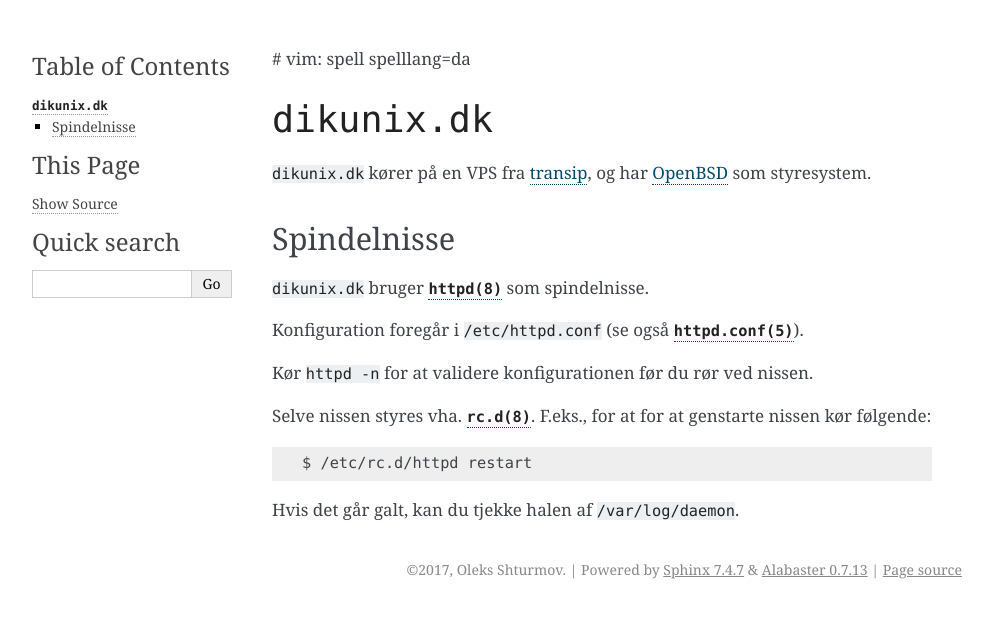
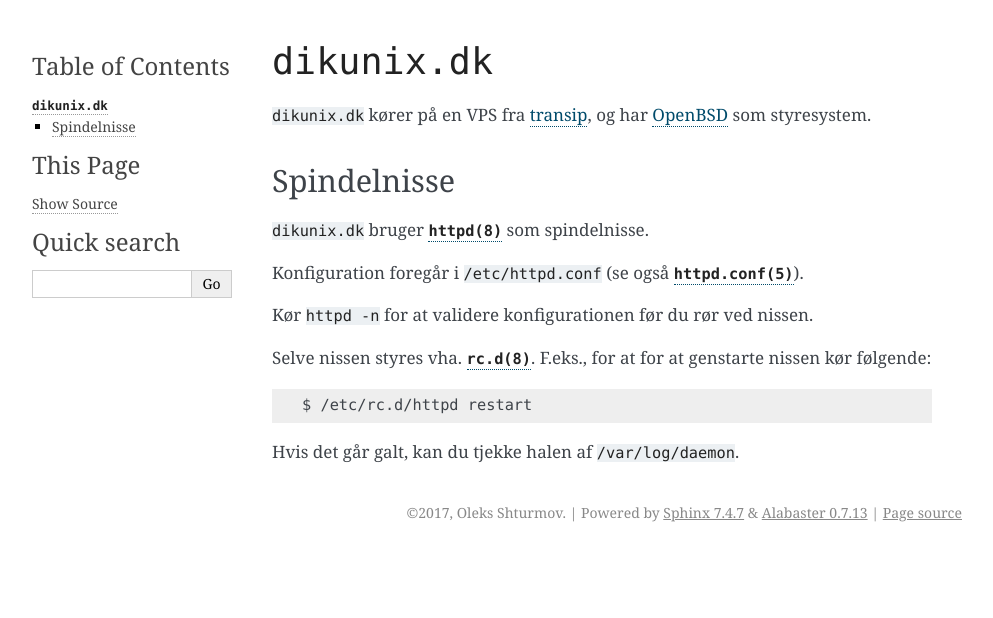
Before and after one commit to DIKUNIX/docs, a Sphinx documentation site: the page built from docs/dikunix.dk.rst, in a window 1280 px wide. Shown: the top 618 px of the page, without its empty margins (148-1141 px from the left). Built offline with Sphinx 7.4.7, drawn with Linux system fonts in a browser that asks for light colours.

Commit message:
Brug rst-kommentar i stedet for Markdown-kommentar

```diff
--- a/docs/dikunix.dk.rst
+++ b/docs/dikunix.dk.rst
@@ -1,4 +1,4 @@
-# vim: spell spelllang=da
+.. vim: spell spelllang=da
 
 ==============
 ``dikunix.dk``
```
